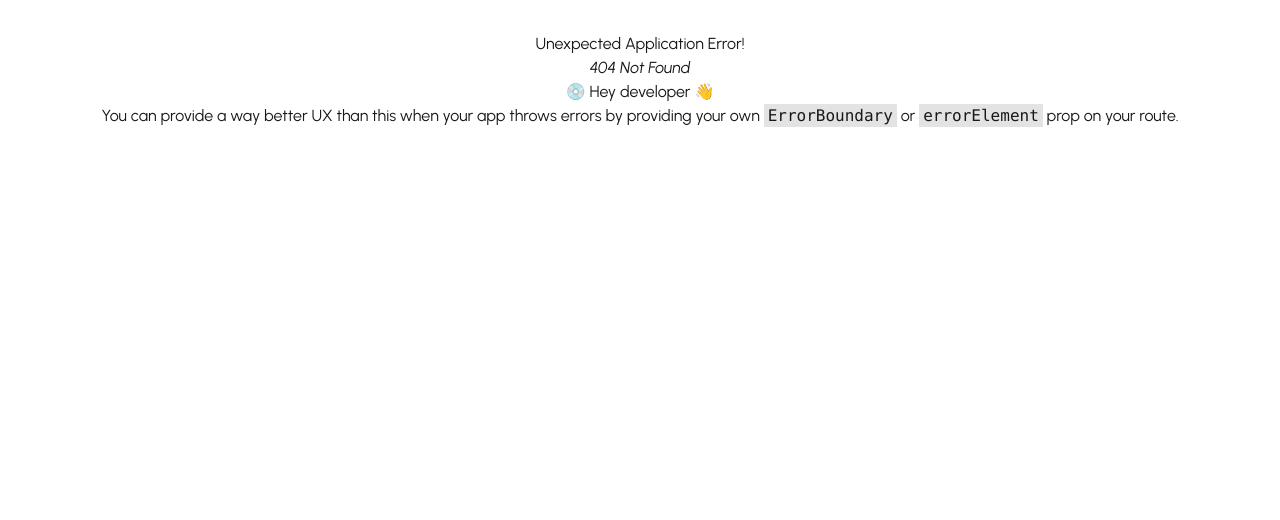
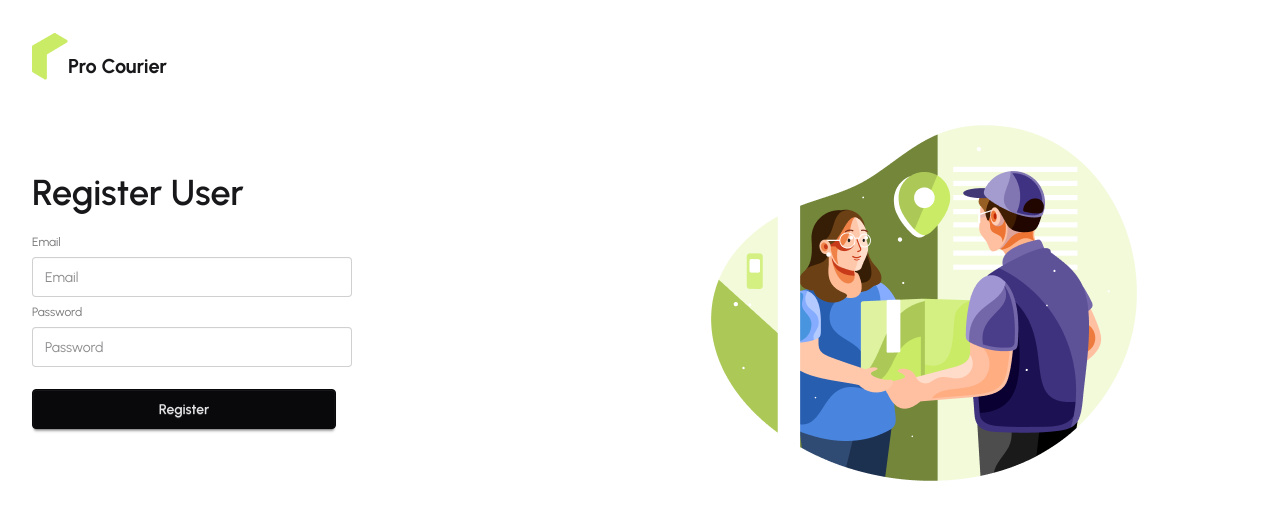
Before and after one commit to smbmunna/pro-courier, a React (Vite) app: page /register in a window 1280 px wide. Before the commit this address had no page. Shown: the top 520 px of the page. Built offline with nearby package versions, Linux system fonts and the light colour scheme.

Commit message:
Register component added

```diff
--- a/src/Router/router.jsx
+++ b/src/Router/router.jsx
@@ -4,6 +4,7 @@ import Home from "../pages/Home/Home/Home";
 import About from "../pages/About/About";
 import AuthLayout from "../layout/AuthLayout";
 import Login from "../pages/Authentication/Login/Login";
+import Register from "../pages/Authentication/Register";
 
 
 export const router = createBrowserRouter([
@@ -19,7 +20,8 @@ export const router = createBrowserRouter([
     path: "/",
     Component: AuthLayout,
     children: [
-      {path: "login", Component: Login}
+      {path: "login", Component: Login},
+      {path: "register", Component: Register}
     ]
   }
 ]);
--- a/src/pages/Authentication/Login/Login.jsx
+++ b/src/pages/Authentication/Login/Login.jsx
@@ -1,8 +1,28 @@
+import { useForm } from "react-hook-form";
 
-const Login= ()=>{
+
+
+
+const Login = () => {
+    const { register, handleSubmit , formState: {errors}} = useForm();
+    const onsubmit = data => {
+        console.log(data);
+    }
     return (
         <div>
-            <h1 className="text-4xl font-semibold">Login page</h1>
+            <h1 className="text-left mb-4 text-4xl font-semibold">Login</h1>
+            <form onSubmit={handleSubmit(onsubmit)}>
+                <fieldset className="fieldset">
+                    <label className="label">Email</label>
+                    <input type="email" className="input" placeholder="Email" {...register('email', {required:"Email is required!"})} />
+                    {errors.email && <p role="alert">{errors.email.message}</p>}
+                    <label className="label">Password</label>
+                    <input type="password" className="input" placeholder="Password" {...register('password', {required: "Password required!", minLength: {value: 4, message: 'Password must contain minimum 4 characters.'}})} />
+                    {errors.password && <p>{errors.password.message}</p>}
+                    <div className=" text-left"><a className="link link-hover">Forgot password?</a></div>
+                    <button className="btn btn-neutral mt-4 w-1/2">Login</button>
+                </fieldset>
+            </form>
         </div>
     )
 }
--- /dev/null
+++ b/src/pages/Authentication/Register.jsx
@@ -0,0 +1,27 @@
+import { useForm } from "react-hook-form";
+
+
+const Register = () => {
+    const {register, handleSubmit, formState:{errors}}= useForm();
+    const onSubmit= (data)=>{console.log(data)}
+    return (
+        <div>
+            <h1 className="text-left mb-4 text-4xl font-semibold">Register User</h1>
+            <form onSubmit={handleSubmit(onSubmit)}>
+                <fieldset className="fieldset">
+                    <label className="label">Email</label>
+                    <input type="email" className="input" placeholder="Email" {...register("email", {required:true})} />
+                    {errors.email?.type==="required" && (<p>Email is required!</p>)}
+                    <label className="label">Password</label>
+                    <input type="password" className="input" placeholder="Password" {...register("password", {required: "Password Requried", minLength: {value: 4, message:"Minimun 4 characters required"}})} />
+                    {errors.password && (<p>{errors.password.message}</p>)}
+                    <button className="btn btn-neutral mt-4 w-1/2">Register</button>
+                </fieldset>
+            </form>
+        </div>
+    )
+}
+
+
+
+export default Register;
```
